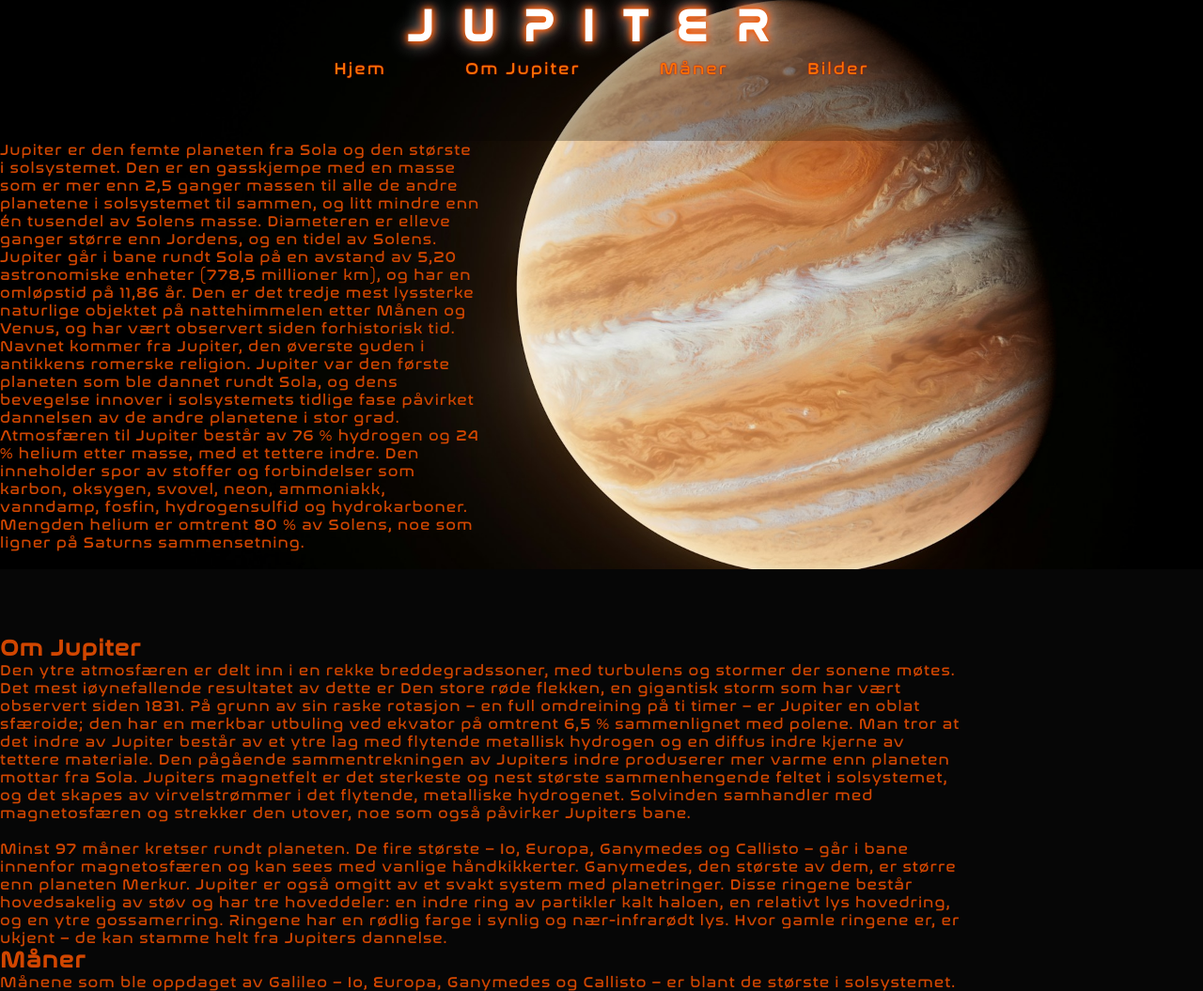
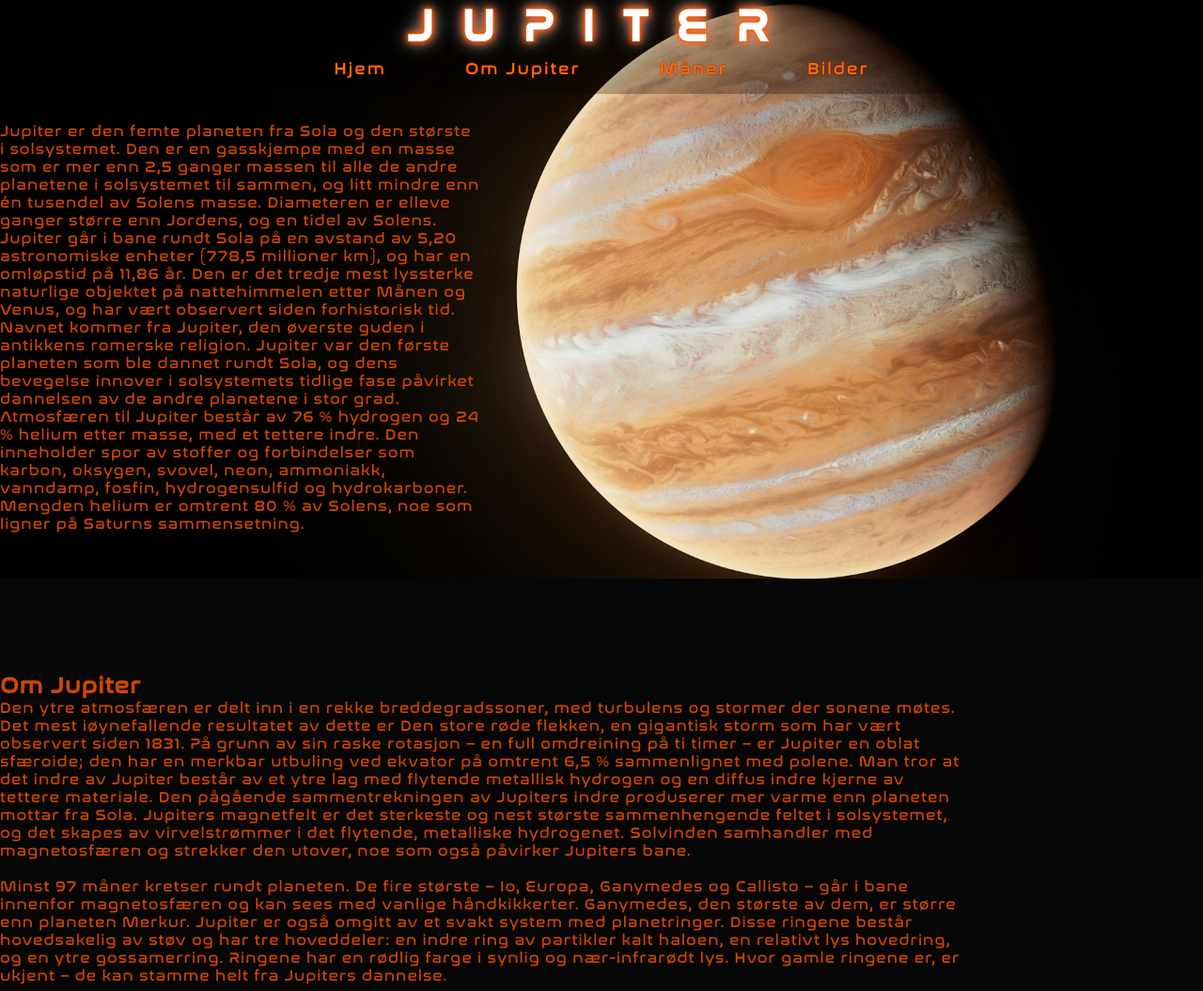
Before and after one commit to Silje32/Prosjekt_Planet, a plain HTML site: page index.html in a window 1280 px wide. Shown: the top 1055 px of the page at 94% size. Drawn offline with Linux system fonts and the light colour scheme.

Commit message:
Endret på diverse margin

```diff
--- a/style.css
+++ b/style.css
@@ -21,6 +21,8 @@ h1 {
   text-shadow: 0 0 5px #ff5e00, 0 0 10px #d14600, 0 0 20px #ffffff,
     0 0 10px #ff4800;
   text-align: center;
+  margin-top: 0;
+  margin-bottom: auto;
 }
 
 html,
@@ -44,13 +46,12 @@ body {
 }
 
 header {
-  height: 150px;
+  height: 100px;
   width: auto;
   /*position: sticky;*/
-  top: auto;
   font-size: x-large;
   letter-spacing: 2px;
-  padding: 0px;
+  margin-bottom: 0px;
   background-color: rgba(0, 0, 0, 0.253);
   z-index: 1000; /* Sørg for at den ligger over annet innhold */
 }
@@ -99,7 +100,7 @@ header {
 }
 section {
   max-width: 80%;
-
+  margin: 30px 0px;
   letter-spacing: 1px;
   color: #d14600;
 }
```
